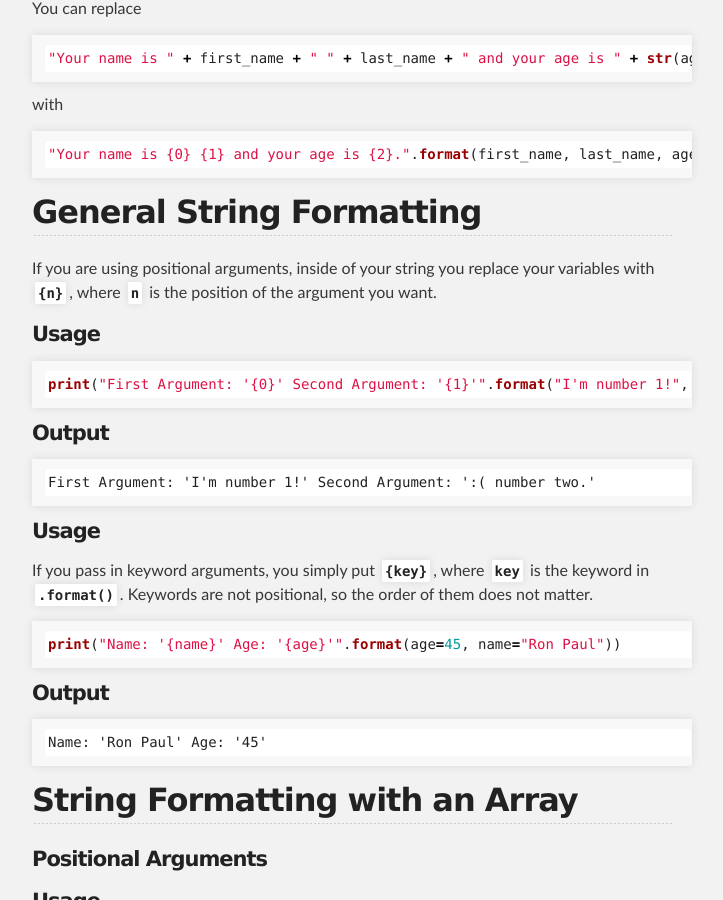
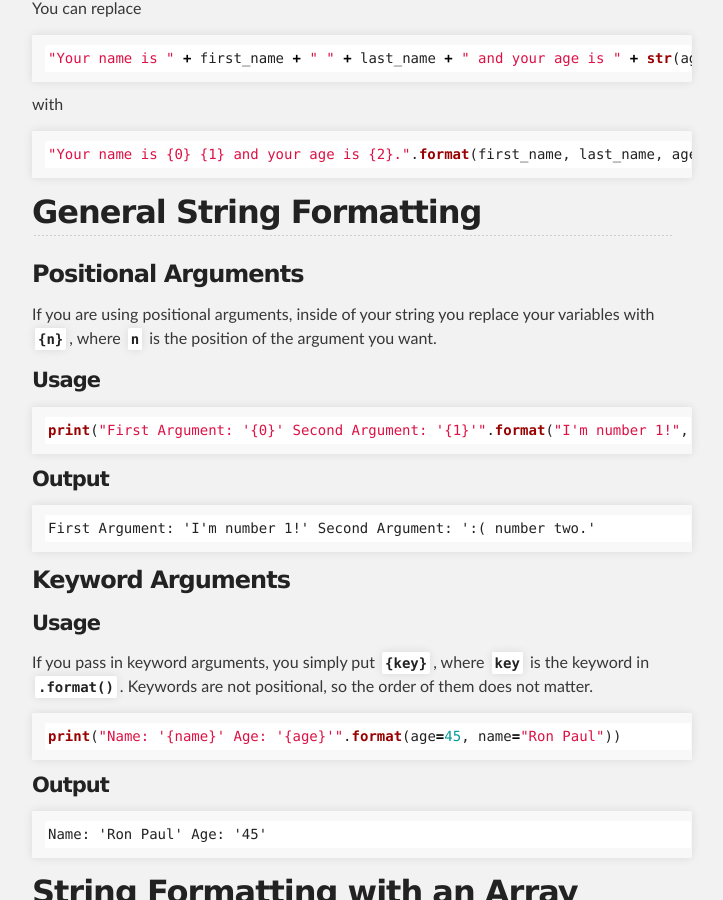
Before and after one commit to pythonforalayman/pythonforalayman.github.io, a Jekyll site: the page built from _posts/2017-03-03-string-formatting.markdown, in a window 1280 px wide and 900 px high, scrolled down 415 px. Shown: the whole window, without its empty margins (288-1011 px from the left). Built offline with Jekyll 4.4.1, drawn with Linux system fonts in a browser that asks for light colours.

Commit message:
Header on general string formatting

````diff
--- a/_posts/2017-03-03-string-formatting.markdown
+++ b/_posts/2017-03-03-string-formatting.markdown
@@ -22,6 +22,8 @@ with
 
 ## General String Formatting
 
+
+### Positional Arguments
 If you are using positional arguments, inside of your string you replace your variables with **`{n}`**, where **`n`** is the position of the argument you want.
 
 #### Usage
@@ -35,6 +37,7 @@ First Argument: 'I'm number 1!' Second Argument: ':( number two.'
 ```
 
 
+### Keyword Arguments
 #### Usage
 If you pass in keyword arguments, you simply put **`{key}`**, where **`key`** is the keyword in **`.format()`**. Keywords are not positional, so the order of them does not matter.
 
````
